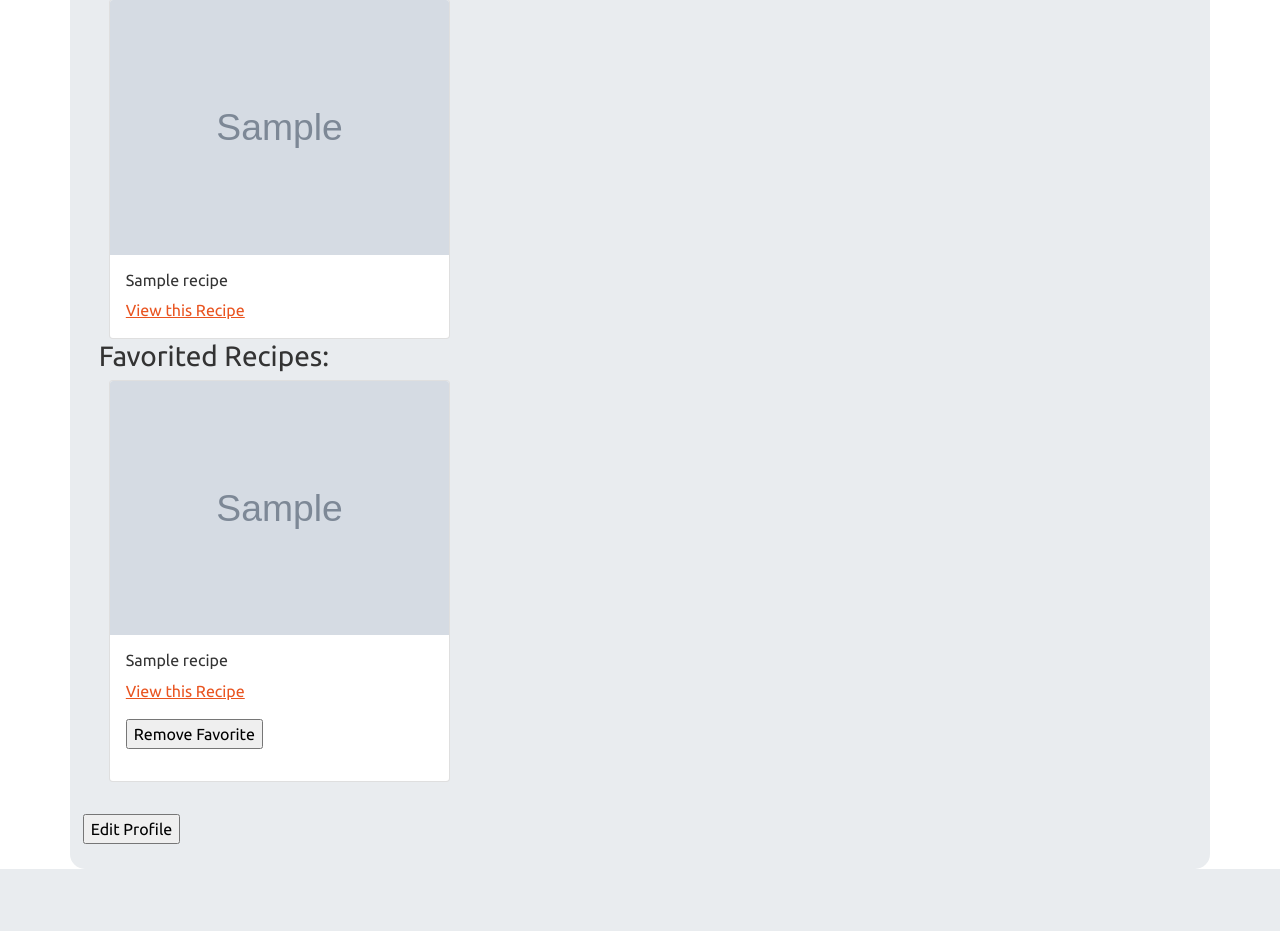
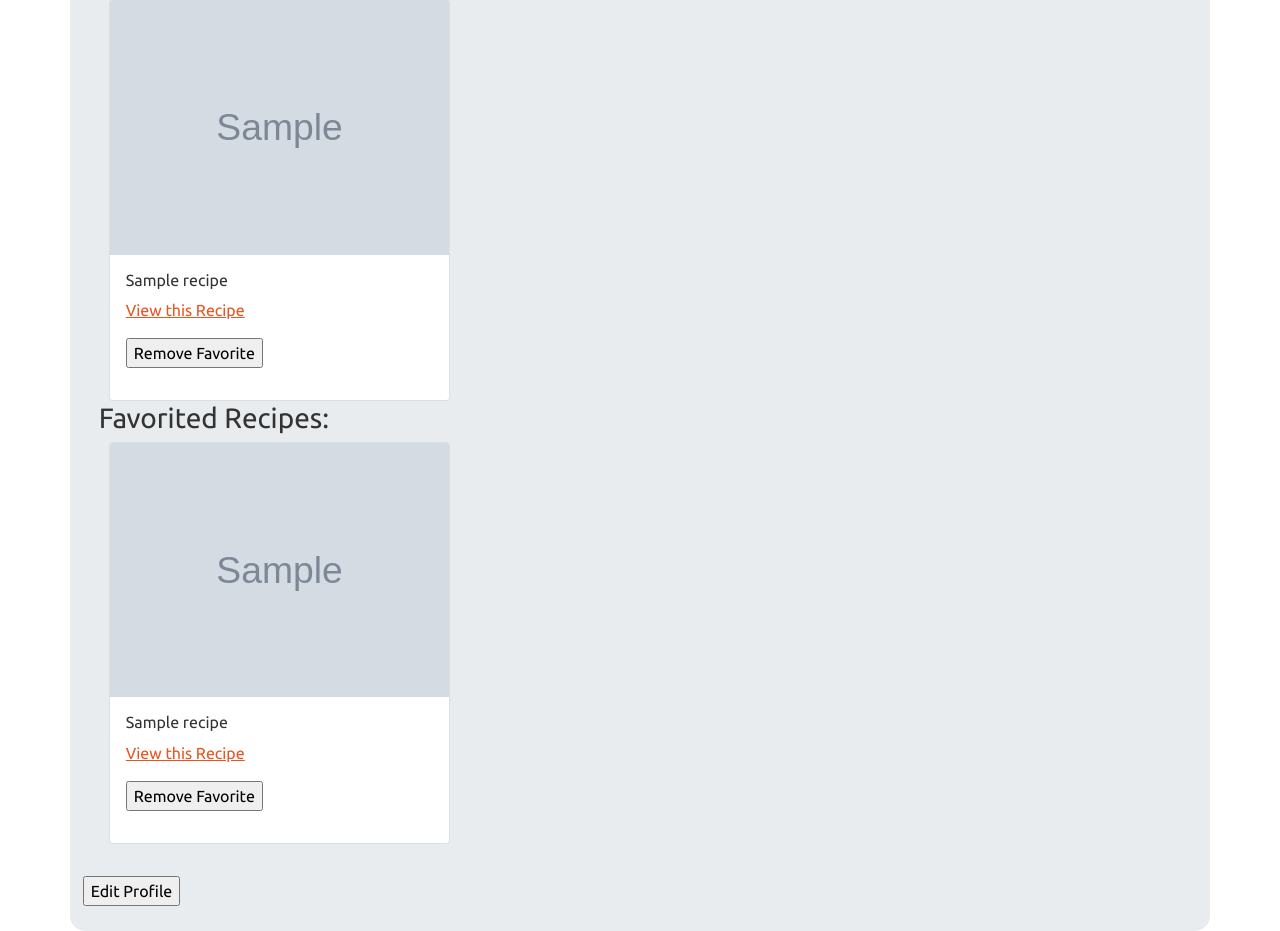
Before and after one commit to uva-cs3240-s22/group-project-a-20, a Django app: page /profile/1 in a window 1280 px wide. Shown: the part 568-1499 px from the top of the page. Before the commit the page ends 1437 px from the top, so only its background shows below. Run offline with Django 4.2, Linux system fonts and the light colour scheme; tables that the repository leaves empty hold one stand-in row (values such as "Sample post"); grey boxes marked "Sample" are stand-in pictures; some libraries are stand-ins or nearby versions.

Commit message:
fun favorite buttons in profile!

```diff
--- a/recipes/templates/recipes/profile.html
+++ b/recipes/templates/recipes/profile.html
@@ -34,6 +34,14 @@
                         <h5 class="card-title">{{ item.recipe_title }}</h5>
                         <p class="card-text">
                             <a href="{% url 'recipes:recipe' item.pk %}">View this Recipe</a>
+                            <form action="{% url 'recipes:profilefavorite' user.id item.id %}" method='POST'>
+                                {% csrf_token %}
+                                {% if item in favorites %}
+                                <input type="submit" value="Remove Favorite">
+                                {% else %}
+                                <input type="submit" value="Add Favorite" />
+                                {% endif %}
+                            </form>
                         </p>
                     </div>
                 </div>
@@ -58,7 +66,7 @@
                         <h5 class="card-title">{{ item.recipe_title }}</h5>
                         <p class="card-text">
                             <a href="{% url 'recipes:recipe' item.pk %}">View this Recipe</a>
-                            <form action="{% url 'recipes:favoritehome' item.id user.id %}" method='POST'>
+                            <form action="{% url 'recipes:profilefavorite' user.id item.id %}" method='POST'>
                                 {% csrf_token %}
                                 <input type="submit" value="Remove Favorite">
                             </form>
--- a/recipes/urls.py
+++ b/recipes/urls.py
@@ -15,6 +15,7 @@ urlpatterns = [
     path('recipes/<int:pk>/', views.RecipeView.as_view(), name = 'recipe'),
     path('recipes/fork/<int:pk>/', views.fork_recipe, name = "forkrecipe"),
     path('<int:recipe_id>/<int:user_id>', views.favorite, name = "favorite"),
+    path('profile/<int:user_id>/<int:recipe_id>', views.profile_favorite, name = "profilefavorite"),
     # for account authentication
     path('accounts/', include('allauth.urls')),
     # for comments
--- a/recipes/views.py
+++ b/recipes/views.py
@@ -126,3 +126,15 @@ def favorite(request, recipe_id, user_id):
         else:
             user.favorites.remove(recipe)
     return HttpResponseRedirect(reverse('recipes:recipe', args=(recipe_id,)))
+
+def profile_favorite(request, user_id, recipe_id):
+    recipe = Recipe.objects.get(pk = recipe_id)
+    user = User.objects.get(pk = user_id)
+    if request.method == 'POST':
+        try:
+            user.favorites.get(pk = recipe_id)
+        except (Recipe.DoesNotExist):
+            user.favorites.add(recipe)
+        else:
+            user.favorites.remove(recipe)
+    return HttpResponseRedirect(reverse('recipes:profile', kwargs={'pk':user.id}))
```
